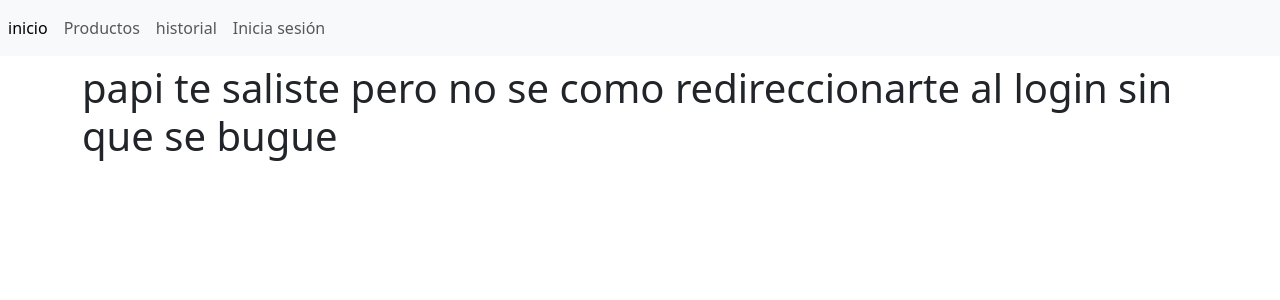
After one commit to amponio17/Inventario, a Django app: page /out in a window 1280 px wide. The commit adds this page. Shown: the top 300 px of the page. Run offline with Django 5.2, Linux system fonts and the light colour scheme.

Commit message:
se agrega el login de admin

```diff
--- a/invetario/settings.py
+++ b/invetario/settings.py
@@ -27,6 +27,9 @@ SECRET_KEY = 'django-insecure-gh_2cd$i9^%2!qxhk9#+04peiy&p(cy3thg0rycph4xqt)(m@q
 DEBUG = True
 
 ALLOWED_HOSTS = []
+
+LOGIN_REDIRECT_URL = '/'
+LOGOUT_REDIRECT_URL = '/'
 
 
 # Application definition
--- a/invetario/urls.py
+++ b/invetario/urls.py
@@ -21,6 +21,9 @@ from django.urls import include
 
 urlpatterns = [
     path('admin/', admin.site.urls),
-    path('', include('task.urls'))
+    path('', include('task.urls')),
+    path('accounts/', include('django.contrib.auth.urls')),
+
+
 
 ]
--- a/task/models.py
+++ b/task/models.py
@@ -40,11 +40,12 @@ class stock(models.Model):
     stock_id = models.AutoField(primary_key=True, null=False)
     stock_item_id = models.ForeignKey(items, on_delete=models.CASCADE,null=False)
     stock_position_id = models.ForeignKey(positions, on_delete=models.CASCADE,null=False)
+    stock_deseado = models.SmallIntegerField(null=False)
 
 #usuarios
 class users(models.Model):
     user_id = models.AutoField(verbose_name='nombre',primary_key=True, null=False)
-    user_id =models.CharField(max_length=8, null=False)
+    user_password =models.CharField(max_length=8, null=False)
     user_name =models.CharField(max_length=100, null=False)
     user_availability=models.BooleanField(null=False)
 
--- a/task/templates/paginas/base.html
+++ b/task/templates/paginas/base.html
@@ -25,6 +25,15 @@
                 <a class="nav-item nav-link active" href="{% url 'inicio' %}" aria-current="page">inicio</a>
                 <a class="nav-item nav-link" href="{% url 'productos' %}">Productos</a>
                 <a class="nav-item nav-link" href="{% url 'historial' %}">historial</a>
+            {% if user.is_authenticated %}
+            <a class="nav-item nav-link" href="{% url 'out'%}">Cerrar sesión</a>
+            <a class="nav-item nav-link" href="#"></a>
+            {% else %}
+            <a class="nav-item nav-link" href="{% url 'login' %}">Inicia sesión</a>
+            {% endif %}
+
+
+
             </div>
         </nav>
 
--- /dev/null
+++ b/task/templates/paginas/saliste.html
@@ -0,0 +1,10 @@
+{% extends "paginas/base.html"%}
+{% block titulo %} te salsite pa {% endblock%}
+
+{% block contenido %}
+<h1>
+    papi te saliste pero no se como redireccionarte al login sin que se bugue
+
+</h1>
+
+{% endblock%}
--- a/task/urls.py
+++ b/task/urls.py
@@ -2,10 +2,11 @@ from    django.urls import path
 from . import views
 
 urlpatterns = [
-    path('', views.log, name='log' ),
+    path('', views.inicio, name='login' ),
     path('inicio', views.inicio, name='inicio' ),
     path('historial', views.historial, name='historial' ),
     path('productos', views.productos, name='productos' ),
     path('productos/agregar', views.agregar, name='agregar' ),
     path('productos/editar', views.editar, name='editar' ),
+    path('out', views.logout_request, name="out"),
 ]
--- a/task/views.py
+++ b/task/views.py
@@ -1,34 +1,50 @@
-from django.shortcuts import render
-
+from django.shortcuts import render,redirect
+from django.contrib.auth.decorators import login_required
+from django.contrib.auth import login, logout, authenticate
 # Create your views here.
 
+@login_required
 def inicio(request):
 
     return render(request, 'paginas/PagP.html',
 
     )
-def log(request):
+
+@login_required
+def login(request):
 
     return render(request, 'paginas/log.html',
 
     )
+
+@login_required
 def productos(request):
 
     return render(request, 'productos/vistaP.html',
 
     )
+
+@login_required
 def historial(request):
 
     return render(request, 'paginas/historial.html',
 
     )
+
+@login_required
 def agregar(request):
 
     return render(request, 'productos/agregar.html',
 
     )
+
+@login_required
 def editar(request):
 
     return render(request, 'productos/editar.html',
 
     )
+
+def logout_request(request):
+     logout(request)
+     return render(request,'paginas/saliste.html')
```
Also changed, not shown: task/templates/paginas/log.html (deleted, +0 -23 lines), task/templates/registration/login.html (added, +32 -0 lines), task/migrations/0012_remove_items_item_category_id_and_more.py (added), task/migrations/0013_initial.py (added).
